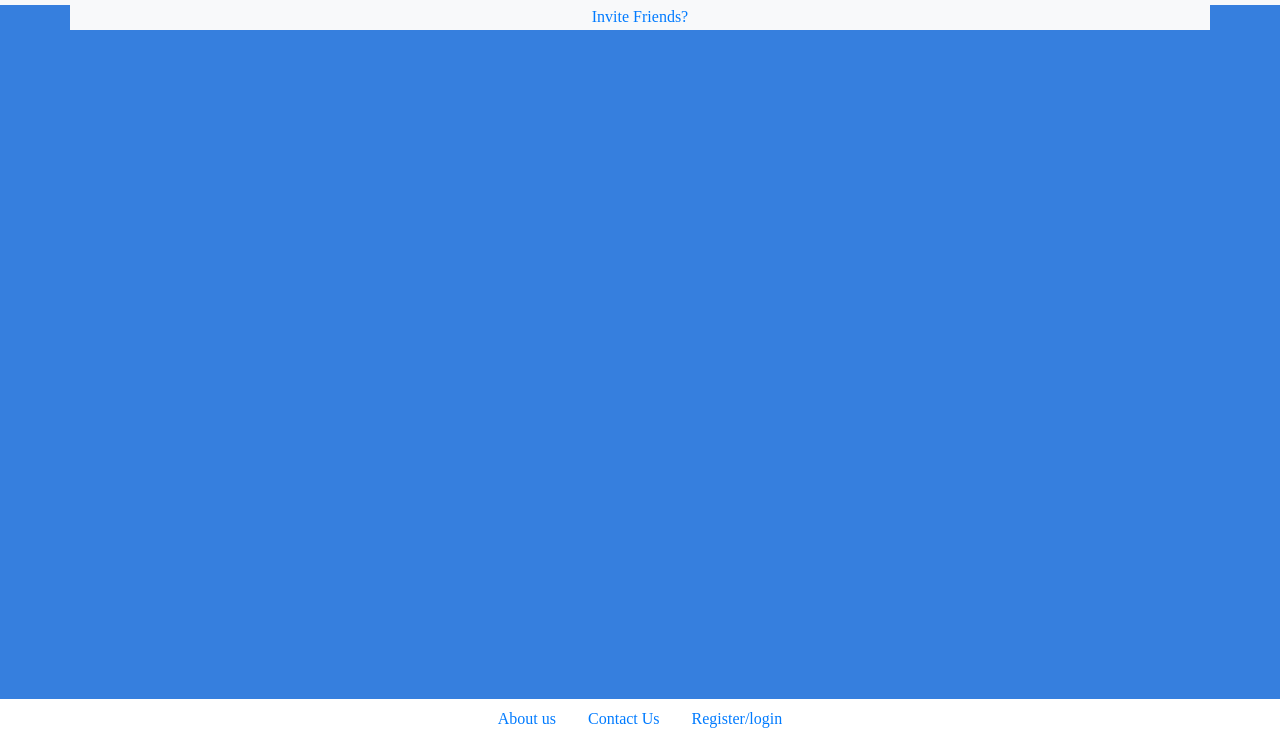
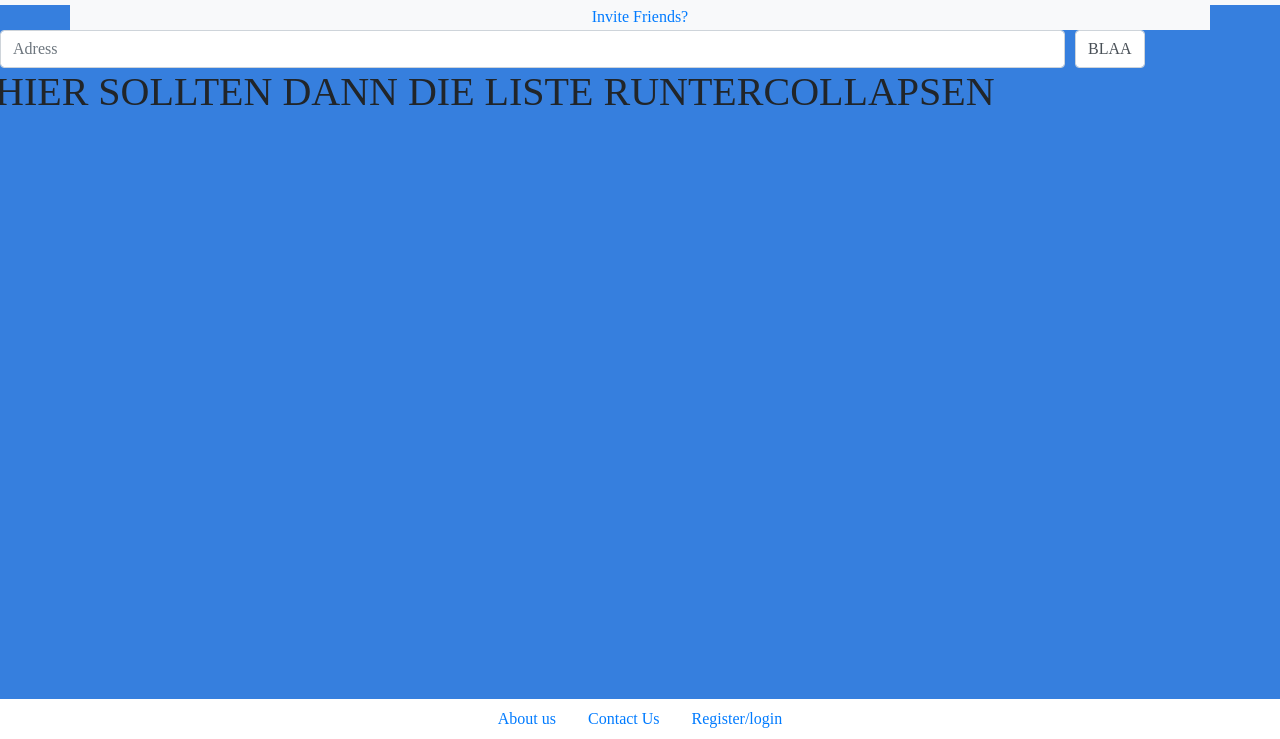
Before and after one commit to KZoubek/Badeflix, a plain HTML site: page main.html in a window 1280 px wide. Shown: the part 61-800 px from the top of the page. Drawn offline with nearby package versions, Linux system fonts and the light colour scheme.

Commit message:
added form for adress and minor changes

```diff
--- a/main.html
+++ b/main.html
@@ -14,6 +14,7 @@
     <title>Badeflix</title>
 </head>
 <body>
+
 <!-- Beginn of navbar -->
 <nav class="navbar-light bg-light navbar navbar-expand-sm">
     <!-- to include badeflix logo -->
@@ -42,10 +43,11 @@
     </div>
 </nav>
 
-<!-- collapsable Container for hints or link? -->
+<!-- collapsable Container for hints or link? directly under navbar-->
 <div class="container bg-light">
     <!-- Row with collapsible content -->
     <div class="row">
+        <!-- muss expanden?? -->
         <div class="col text-center">
             <a aria-expanded="false" aria-controls="seedSpecial"
                data-toggle="collapse" href="#seedSpecial">
@@ -70,6 +72,21 @@
     <!-- End of row with nav component -->
 </div>
 
+<!-- Address form to communicate with Google maps, collapsabel element with list etc -->
+<form>
+    <div class="form-row">
+        <div class="col-10">
+            <input type="text" class="form-control" placeholder="Adress">
+        </div>
+        <div class="col-auto"> <!-- JS to request data and send date-->
+            <button type=button class="form-control">BLAA
+            </button>
+        </div>
+</form>
+
+<h1>HIER SOLLTEN DANN DIE LISTE RUNTERCOLLAPSEN</h1>
+
+
     <!-- Bootstrap JavaScript Libraries -->
     <script src="https://code.jquery.com/jquery-3.3.1.slim.min.js" integrity="sha384-q8i/X+965DzO0rT7abK41JStQIAqVgRVzpbzo5smXKp4YfRvH+8abtTE1Pi6jizo"
             crossorigin="anonymous"></script>
```
